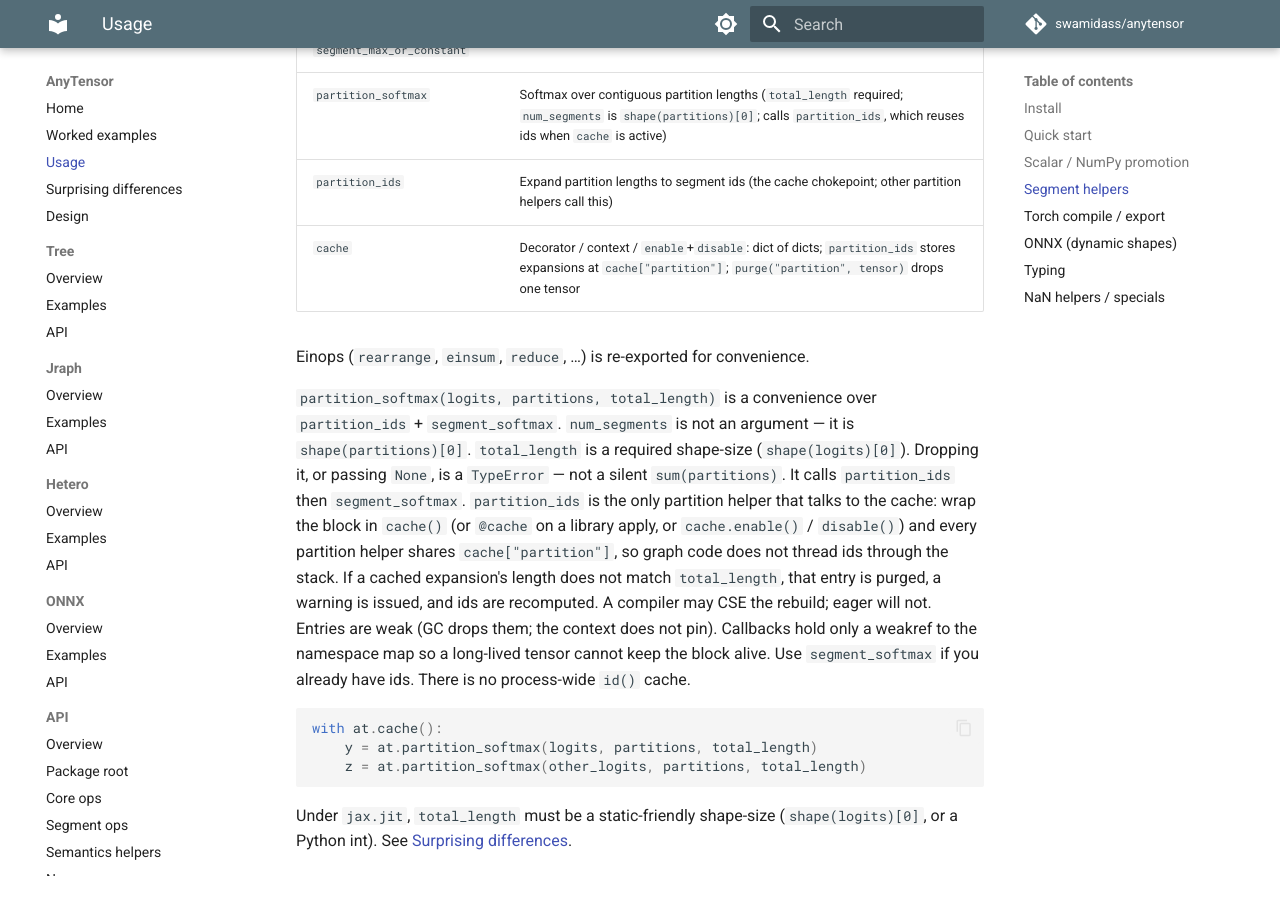
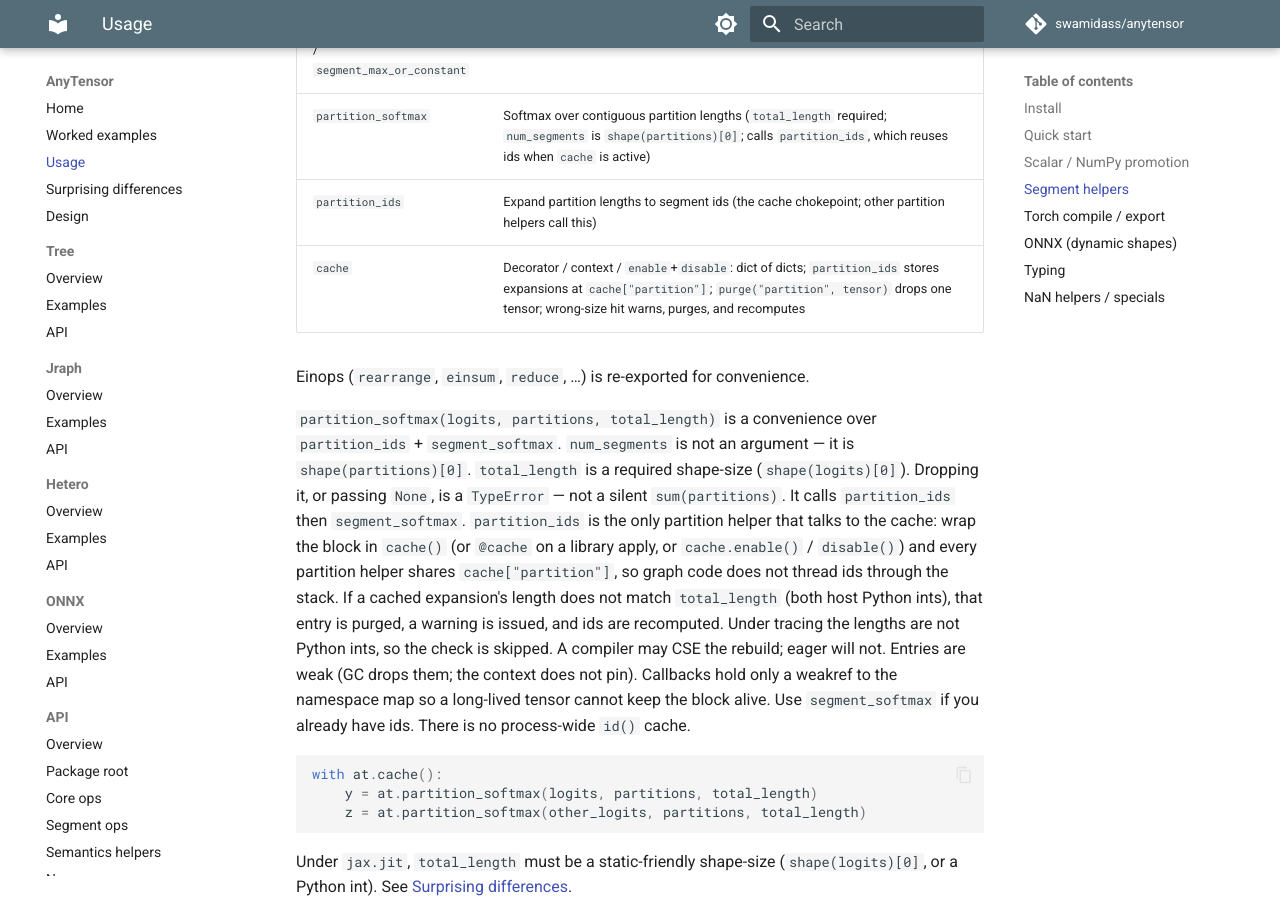
Before and after one commit to swamidass/anytensor, an MkDocs documentation site: the page built from docs/usage.md, in a window 1280 px wide and 900 px high, scrolled down 2099 px. Built offline with MkDocs 1.6.1 and Material for MkDocs 9.7.7, drawn with Linux system fonts in a browser that asks for light colours; comment, search, counter and statistics services are not loaded.

Commit message:
Document host-only size checks on the partition cache.
Usage, design, ONNX, and docstrings now say a wrong-length cache hit
warns, purges, and recomputes for Python ints, and that tracing skips
the check.

Co-authored-by: swamidass <swamidass@users.noreply.github.com>

```diff
--- a/docs/usage.md
+++ b/docs/usage.md
@@ -85,7 +85,7 @@ tensors) so `jax.jit` / `tf.function` / `torch.compile` can treat them as static
 | `segment_min_or_constant` / `segment_max_or_constant` | Empty segments → constant |
 | `partition_softmax` | Softmax over contiguous partition lengths (`total_length` required; `num_segments` is `shape(partitions)[0]`; calls `partition_ids`, which reuses ids when `cache` is active) |
 | `partition_ids` | Expand partition lengths to segment ids (the cache chokepoint; other partition helpers call this) |
-| `cache` | Decorator / context / `enable`+`disable`: dict of dicts; `partition_ids` stores expansions at `cache["partition"]`; `purge("partition", tensor)` drops one tensor |
+| `cache` | Decorator / context / `enable`+`disable`: dict of dicts; `partition_ids` stores expansions at `cache["partition"]`; `purge("partition", tensor)` drops one tensor; wrong-size hit warns, purges, and recomputes |
 
 Einops (`rearrange`, `einsum`, `reduce`, …) is re-exported for convenience.
 
@@ -98,8 +98,9 @@ silent `sum(partitions)`. It calls `partition_ids` then `segment_softmax`.
 wrap the block in `cache()` (or `@cache` on a library
 apply, or `cache.enable()` / `disable()`) and every partition helper
 shares `cache["partition"]`, so graph code does not thread ids through the stack.
-If a cached expansion's length does not match `total_length`, that entry is
-purged, a warning is issued, and ids are recomputed. A compiler
+If a cached expansion's length does not match `total_length` (both host Python
+ints), that entry is purged, a warning is issued, and ids are recomputed.
+Under tracing the lengths are not Python ints, so the check is skipped. A compiler
 may CSE the rebuild; eager will not. Entries are weak (GC drops them; the
 context does not pin). Callbacks hold only a weakref to the namespace map so a
 long-lived tensor cannot keep the block alive. Use `segment_softmax` if you
```
Also changed, not shown: LOG.md (+2 -2 lines), changelog.d/partition-softmax-sizes.changed.md (+1 -1 lines), docs/design.md (+3 -2 lines), docs/onnx/index.md (+2 -0 lines), 2 other files.
